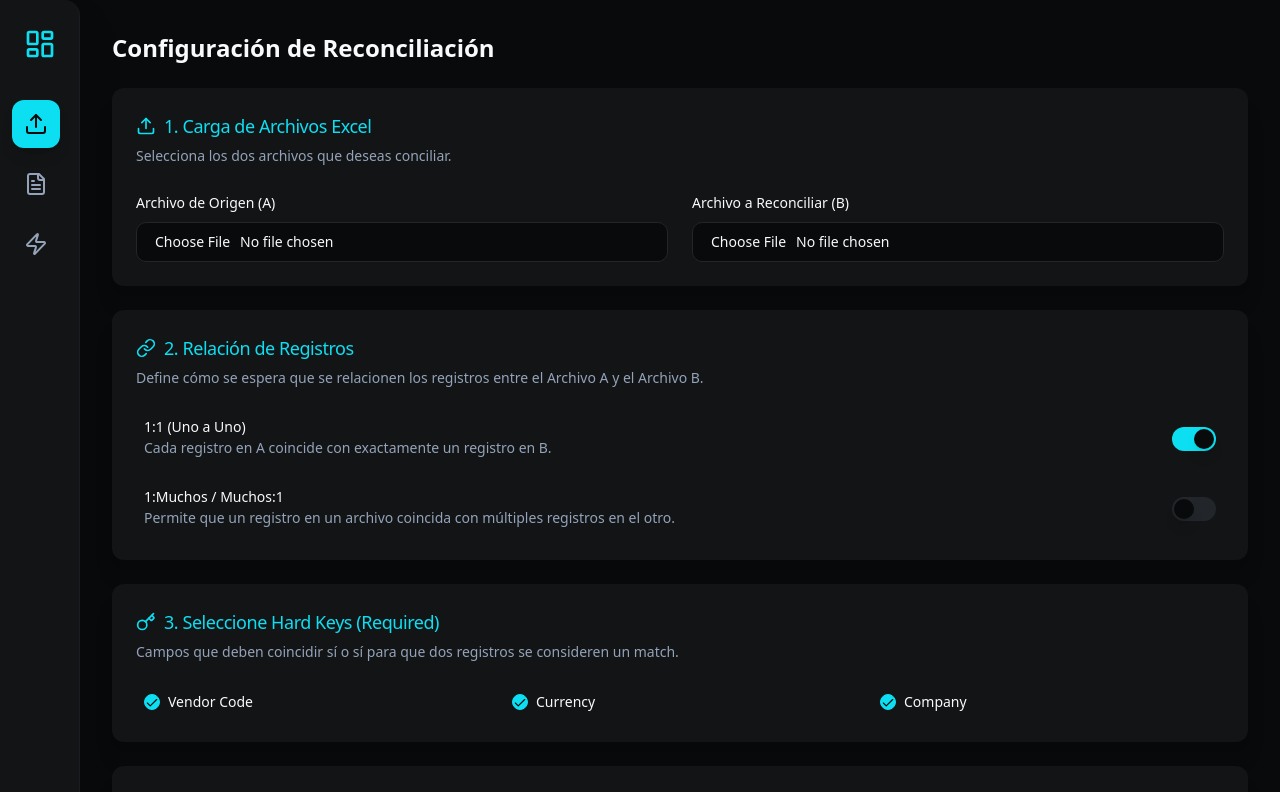
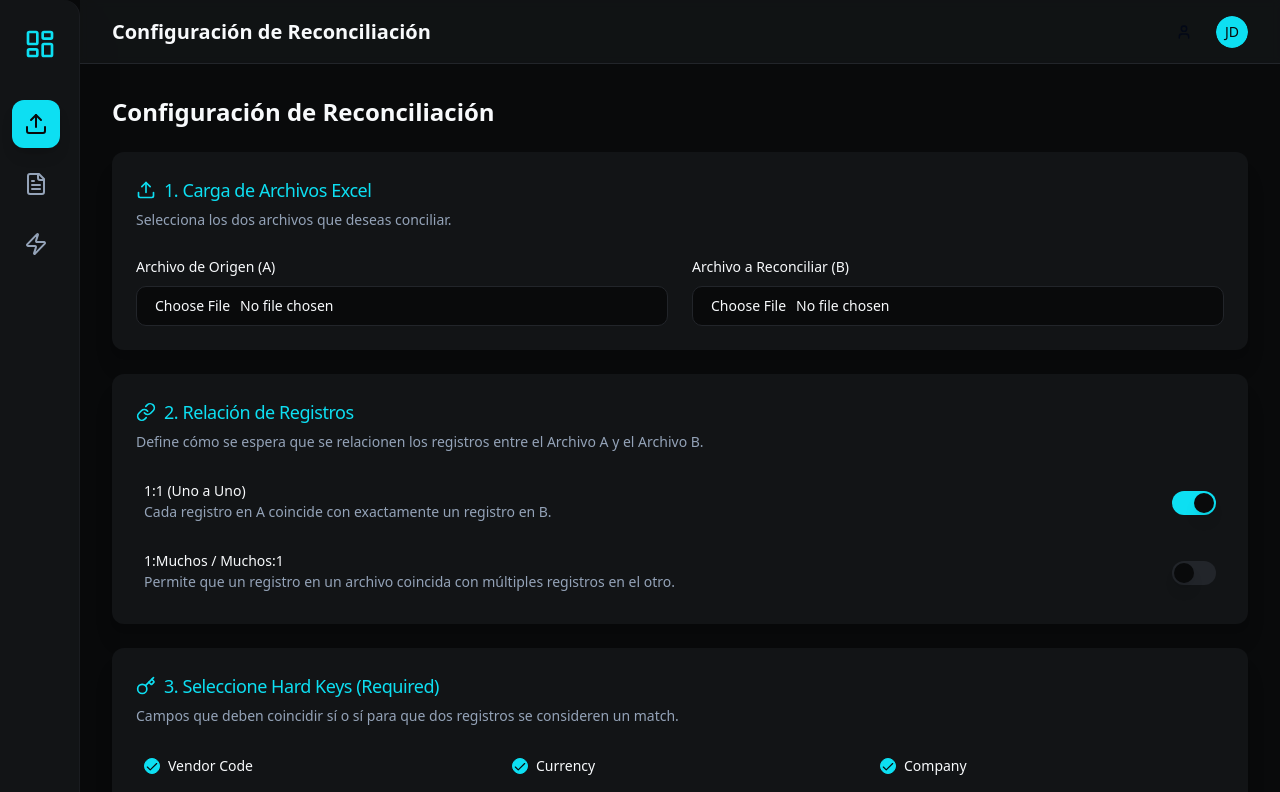
Before and after one commit to JuanLinarez/radiant-puffin-blink, a React (Vite) app: page / in a window 1280 px wide. Shown: the top 792 px of the page. Built offline with nearby package versions, Linux system fonts and the light colour scheme.

Commit message:
[dyad] Creando un componente Header para el layout principal. - wrote 2 file(s)

```diff
--- a/src/components/AppLayout.tsx
+++ b/src/components/AppLayout.tsx
@@ -1,7 +1,6 @@
 import React from 'react';
 import Sidebar from './Sidebar';
-import MobileSidebar from './MobileSidebar';
-import { LayoutDashboard } from 'lucide-react';
+import Header from './Header'; // Import the new Header component
 
 interface AppLayoutProps {
   children: React.ReactNode;
@@ -16,16 +15,11 @@ const AppLayout: React.FC<AppLayoutProps> = ({ children }) => {
         <Sidebar />
       </div>
 
-      {/* Mobile Header/Trigger (Visible below lg breakpoint) */}
-      <header className="lg:hidden sticky top-0 z-10 flex items-center justify-between h-16 px-4 border-b border-border bg-card/90 backdrop-blur-sm w-full">
-        <MobileSidebar />
-        <div className="flex items-center gap-2">
-          <LayoutDashboard className="w-6 h-6 text-primary" />
-          <span className="text-lg font-semibold text-foreground">Reconciliación</span>
-        </div>
-        {/* Placeholder for alignment */}
-        <div className="w-10"></div>
-      </header>
+      {/* Main Content Wrapper */}
+      <div className="flex flex-col flex-1 overflow-hidden">
+
+        {/* Header (Handles mobile sidebar trigger and title) */}
+        <Header />
 
         {/* Main Content Area */}
         <main className="flex-1 p-4 lg:p-8 overflow-auto">
@@ -34,6 +28,7 @@ const AppLayout: React.FC<AppLayoutProps> = ({ children }) => {
           </div>
         </main>
       </div>
+    </div>
   );
 };
 
--- /dev/null
+++ b/src/components/Header.tsx
@@ -0,0 +1,60 @@
+import React from 'react';
+import { useLocation } from 'react-router-dom';
+import { LayoutDashboard, User } from 'lucide-react';
+import { Avatar, AvatarFallback } from '@/components/ui/avatar';
+import { Button } from '@/components/ui/button';
+import MobileSidebar from './MobileSidebar';
+
+const getPageTitle = (pathname: string): string => {
+  switch (pathname) {
+    case '/':
+      return 'Configuración de Reconciliación';
+    case '/results':
+      return 'Resultados de Reconciliación';
+    case '/features':
+      return 'Características Avanzadas';
+    case '/settings':
+      return 'Ajustes de la Aplicación';
+    case '/help':
+      return 'Ayuda y Soporte';
+    default:
+      return 'Dashboard';
+  }
+};
+
+const Header: React.FC = () => {
+  const location = useLocation();
+  const title = getPageTitle(location.pathname);
+
+  return (
+    <header className="sticky top-0 z-10 flex items-center justify-between h-16 px-4 lg:px-8 border-b border-border bg-card/90 backdrop-blur-sm w-full">
+
+      {/* Left side: Mobile Menu & Title */}
+      <div className="flex items-center gap-4">
+        <div className="lg:hidden">
+          <MobileSidebar />
+        </div>
+        <h1 className="text-xl font-semibold text-foreground hidden lg:block">{title}</h1>
+        <div className="flex items-center gap-2 lg:hidden">
+          <LayoutDashboard className="w-6 h-6 text-primary" />
+          <span className="text-lg font-semibold text-foreground">Reconciliación</span>
+        </div>
+      </div>
+
+      {/* Center: Title for Desktop (if needed, currently handled by left side) */}
+      <h1 className="text-xl font-semibold text-foreground lg:hidden">{title}</h1>
+
+      {/* Right side: User/Profile */}
+      <div className="flex items-center space-x-3">
+        <Button variant="ghost" size="icon" className="rounded-full">
+          <User className="h-5 w-5" />
+        </Button>
+        <Avatar className="h-8 w-8 hidden sm:flex">
+          <AvatarFallback className="bg-primary text-primary-foreground text-sm">JD</AvatarFallback>
+        </Avatar>
+      </div>
+    </header>
+  );
+};
+
+export default Header;
```
Lines whose indentation alone changed are shown as unchanged.
